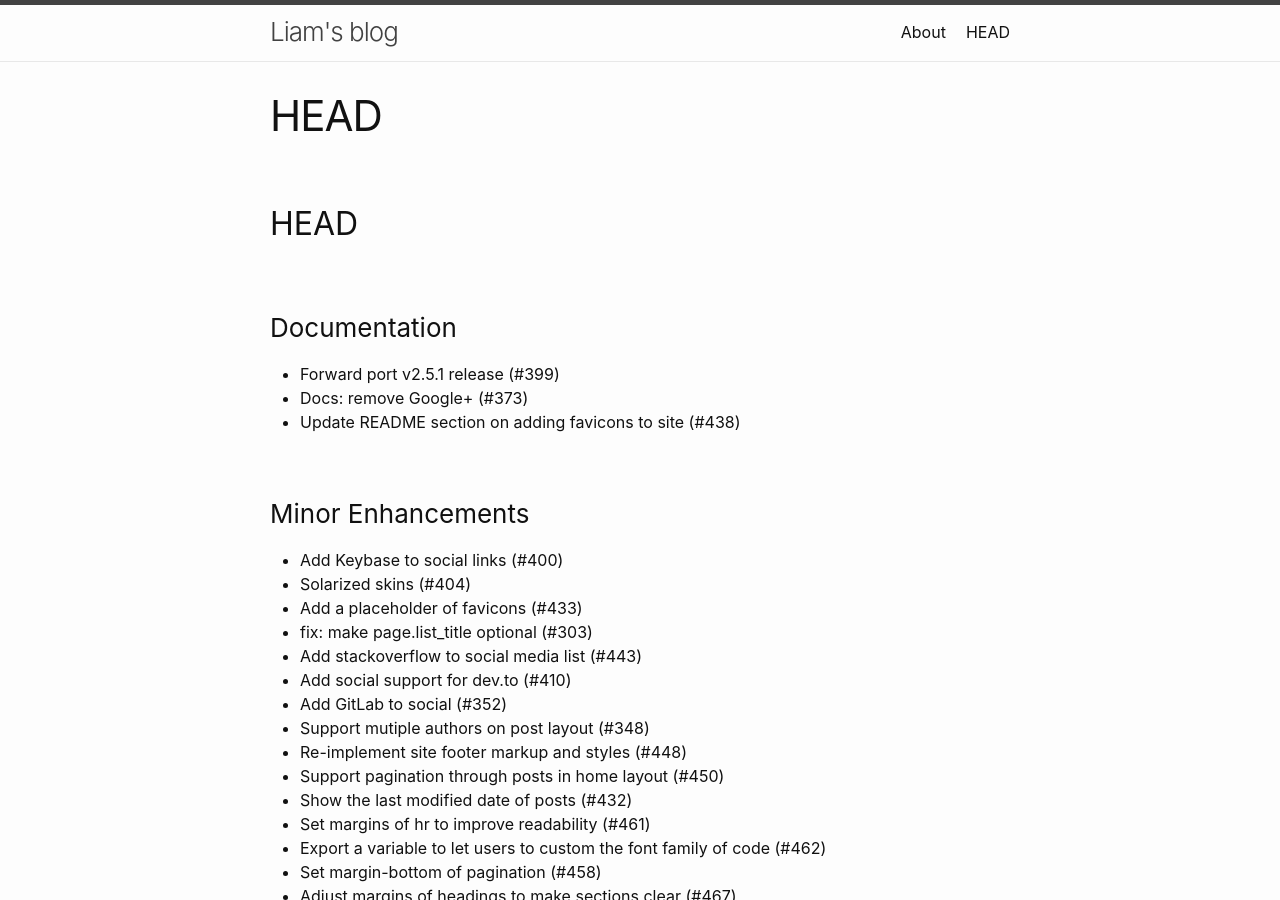
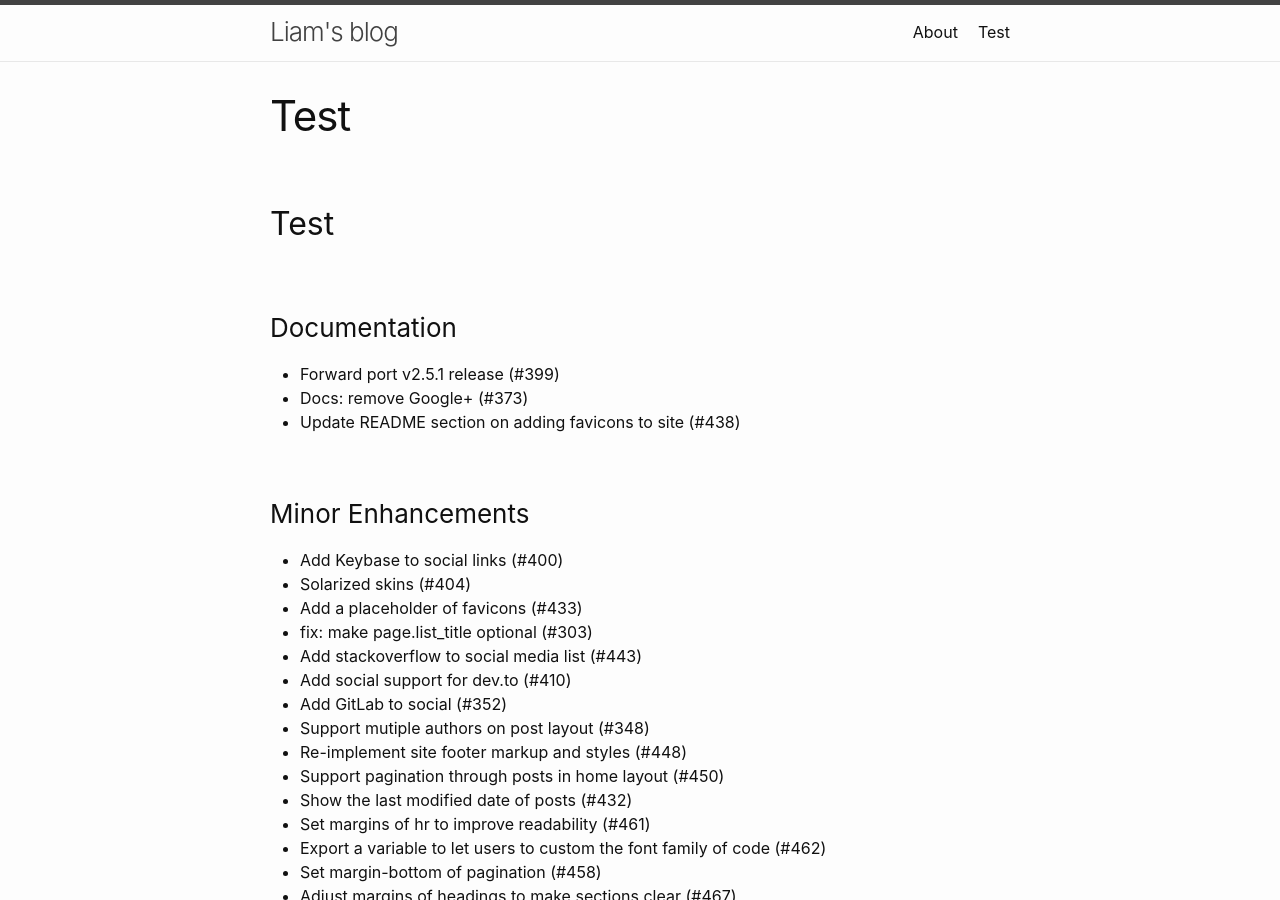
Before and after one commit to wongwil/wongwil.github.io, a Jekyll site: the page built from History.markdown, in a window 1280 px wide and 900 px high. Built offline with Jekyll 4.4.1, drawn with Linux system fonts in a browser that asks for light colours; our own code applies the rules of GitHub Pages for plain Markdown files.

Commit message:
Update History.markdown

```diff
--- a/History.markdown
+++ b/History.markdown
@@ -1,4 +1,4 @@
-## HEAD
+## Test
 
 ### Documentation
 
```
